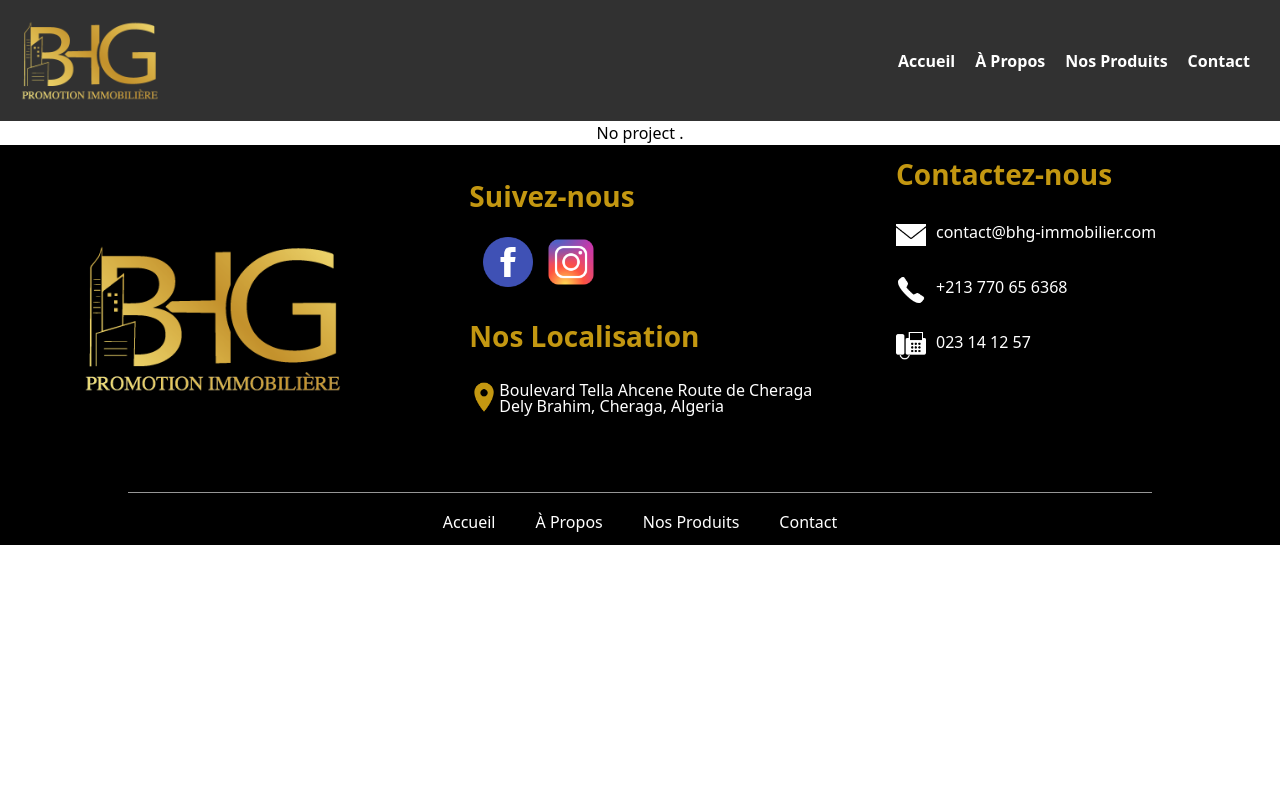
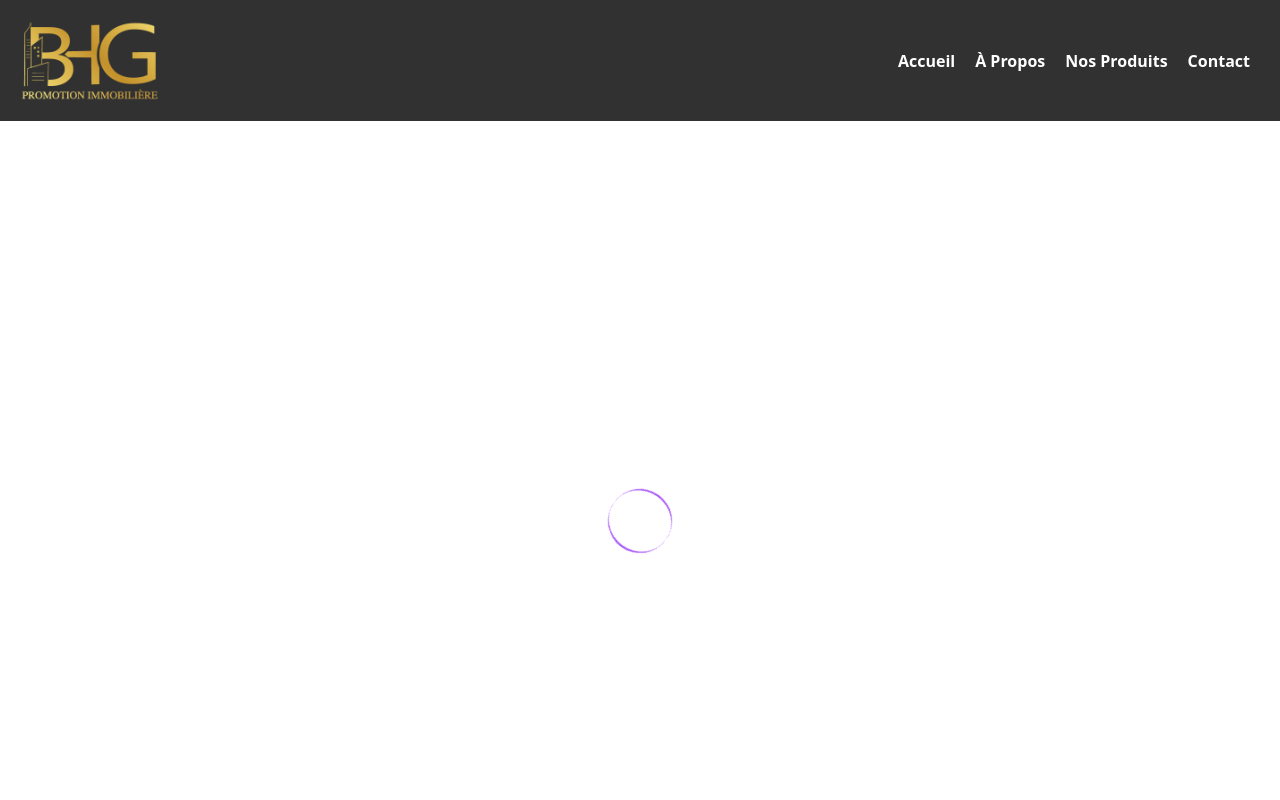
Before and after one commit to yacine4098/bhg-js-projet, a Next.js app in the folder todos/: page /gal in a window 1280 px wide. Shown: the top 800 px of the page. Built offline with nearby package versions, Linux system fonts and the light colour scheme.

Commit message:
git commit -m "loading"

```diff
--- a/todos/package.json
+++ b/todos/package.json
@@ -8,17 +8,18 @@
     "start": "next start",
     "server": "node server.js",
     "lint": "next lint"
-
   },
   "dependencies": {
     "@fortawesome/free-brands-svg-icons": "^6.5.1",
     "@fortawesome/free-solid-svg-icons": "^6.5.1",
     "@fortawesome/react-fontawesome": "^0.2.0",
+    "@types/nprogress": "^0.2.3",
     "firebase": "^10.8.0",
     "formik": "^2.4.5",
     "fs.promises": "^0.1.2",
     "mysql2": "^3.8.0",
     "next": "14.0.4",
+    "nprogress": "^0.2.0",
     "path": "^0.12.7",
     "react": "^18",
     "react-dom": "^18",
--- a/todos/src/pages/gal.js
+++ b/todos/src/pages/gal.js
@@ -5,6 +5,7 @@ import FlexibleBlog from '@/components/FlexibleBlog';
 import { collection, getDocs, where, query } from 'firebase/firestore';
 import { db } from '@/lib/firebase'; // Adjust the path based on your project structure
 import Head from 'next/head';
+
 
 const Gal = () => {
   const router = useRouter();
@@ -39,12 +40,20 @@ const Gal = () => {
   }, [id]);
 
   if (!blogs[0]) {
-    return <center>No project .</center>;
-  }
+    return (
+      <div className="flex items-center justify-center h-screen">
+        {/* Use your preferred loading indicator, for example, a spinner or circle */}
+        <div className="animate-spin rounded-full h-16 w-16 border-t-2 border-b-2 border-purple-500"></div>
+      </div>
+    );  }
 
   if (loading) {
-    return <div>Loading...</div>;
-  }
+    return (
+      <div className="flex items-center justify-center h-screen">
+        {/* Use your preferred loading indicator, for example, a spinner or circle */}
+        <div className="animate-spin rounded-full h-16 w-16 border-t-2 border-b-2 border-purple-500"></div>
+      </div>
+    );  }
 
 
 
```
Also changed, not shown: 1 other file (tests, documents, lock files or other folders).
